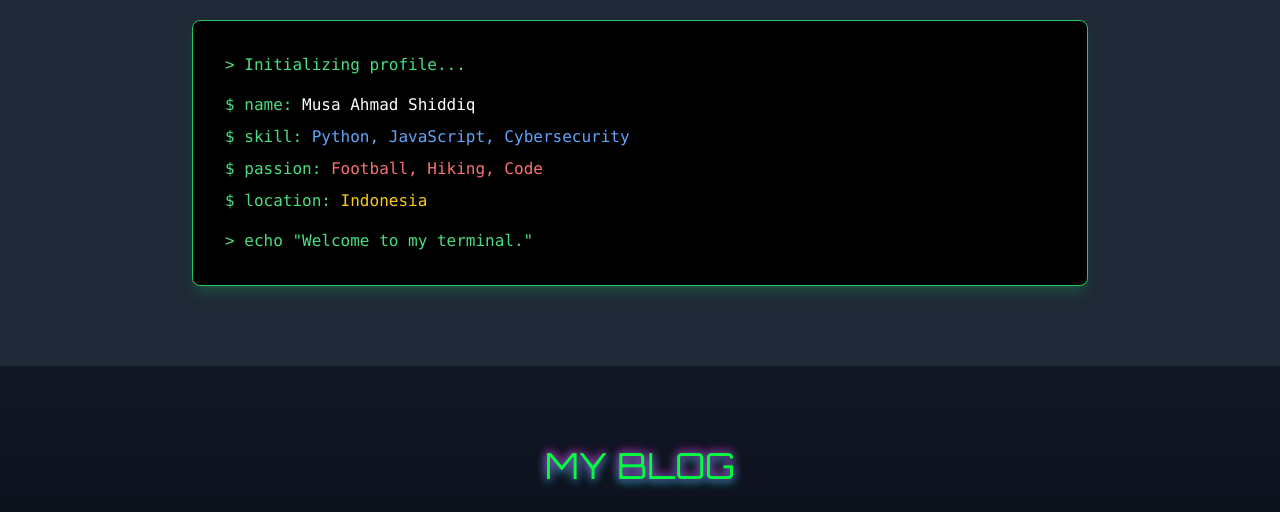
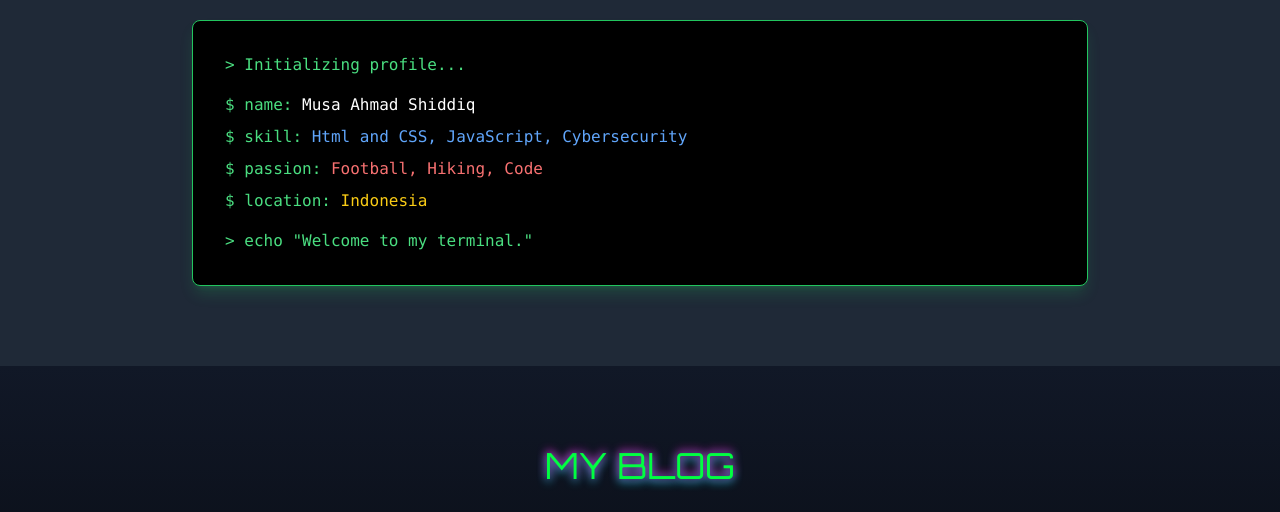
Before and after one commit to musaahmad1234567/Im-hacker, a plain HTML site: page index.html in a window 1280 px wide. Shown: the part 940-1452 px from the top of the page. Drawn offline with nearby package versions, Linux system fonts and the light colour scheme.

Commit message:
first commit

```diff
--- a/index.html
+++ b/index.html
@@ -108,7 +108,7 @@
       <div class="bg-black p-8 rounded-lg border border-green-500 shadow-lg shadow-green-500/20 font-mono text-green-400">
         <p class="mb-4">> Initializing profile...</p>
         <p class="mb-2">$ name: <span class="text-white">Musa Ahmad Shiddiq</span></p>
-        <p class="mb-2">$ skill: <span class="text-blue-400">Python, JavaScript, Cybersecurity</span></p>
+        <p class="mb-2">$ skill: <span class="text-blue-400">Html and CSS, JavaScript, Cybersecurity</span></p>
         <p class="mb-2">$ passion: <span class="text-red-400">Football, Hiking, Code</span></p>
         <p class="mb-2">$ location: <span class="text-yellow-400">Indonesia</span></p>
         <p class="mt-4">> echo "Welcome to my terminal."</p>
```
